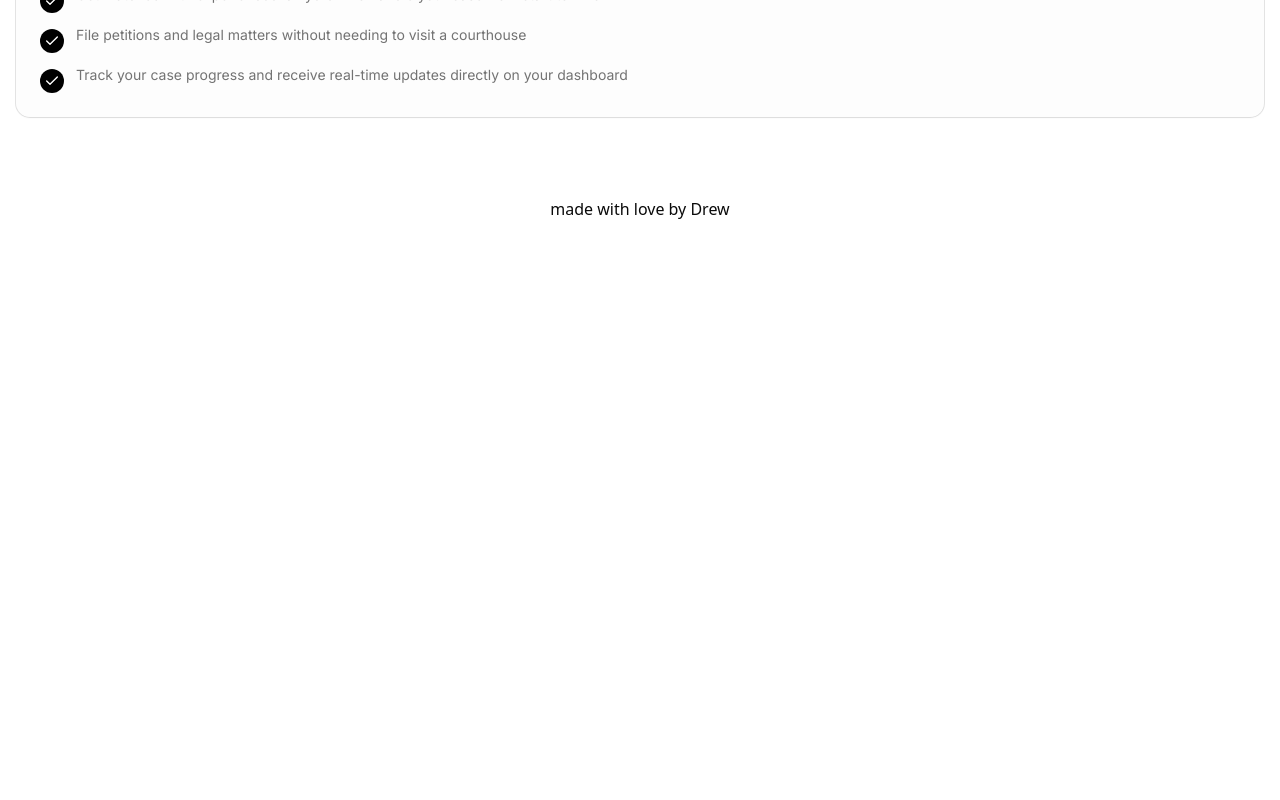
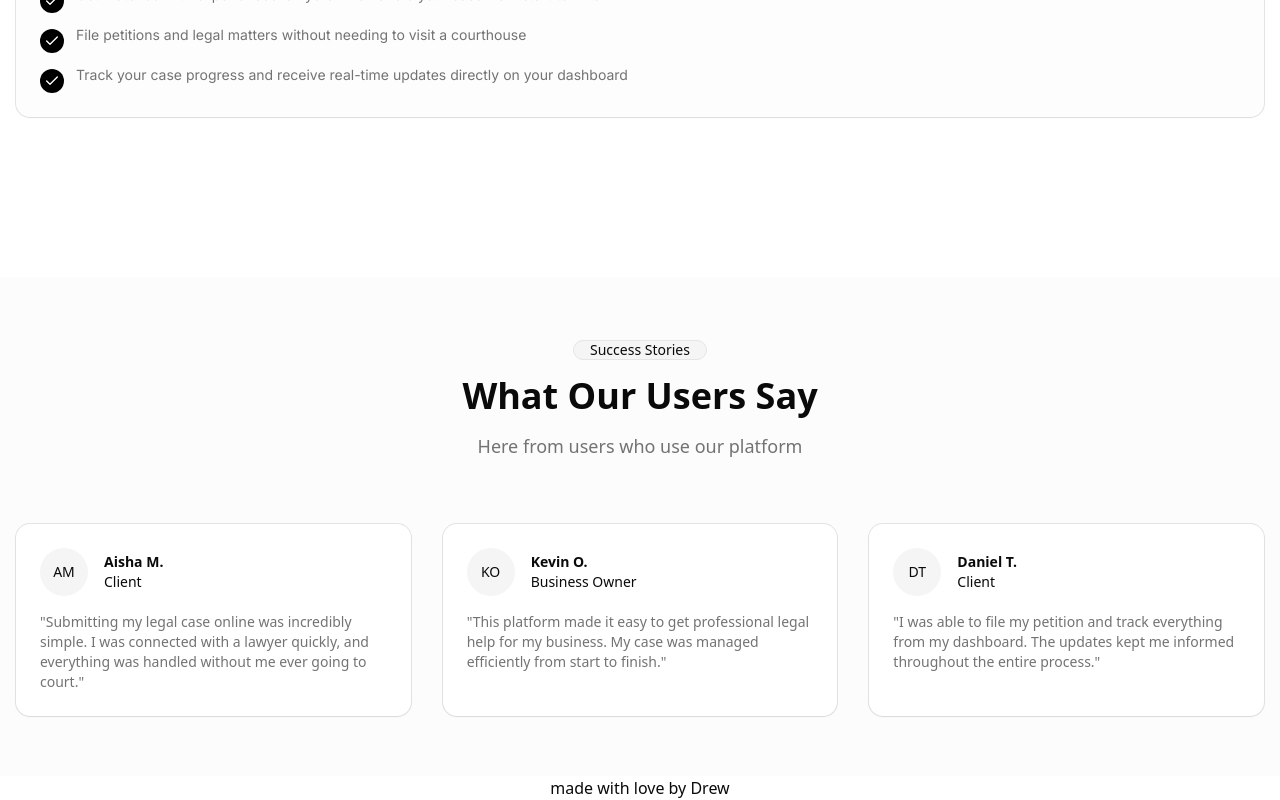
Before and after one commit to Drew-space/law-firm, a Next.js app: page / in a window 1280 px wide. Shown: the part 1867-2667 px from the top of the page. Before the commit the page ends 2088 px from the top, so only its background shows below. Built offline with nearby package versions, Linux system fonts and the light colour scheme; no server answers.

Commit message:
feat: add Testimonial component and integrate it into the home page; update button styles in Hero component

```diff
--- a/app/(main)/page.tsx
+++ b/app/(main)/page.tsx
@@ -1,6 +1,7 @@
 import Hero from "@/components/Hero";
 import HowItWorks from "@/components/How-It-Works";
 import PricingSection from "@/components/PricingSection";
+import Testimonial from "@/components/Testimonial";
 import Image from "next/image";
 
 export default function Home() {
@@ -9,6 +10,7 @@ export default function Home() {
       <Hero />
       <HowItWorks />
       <PricingSection />
+      <Testimonial />
     </main>
   );
 }
--- a/components/Hero.tsx
+++ b/components/Hero.tsx
@@ -22,7 +22,7 @@ const Hero = () => {
           </p>
         </div>
 
-        <button className="h-12 bg-black text-white rounded-full px-8">
+        <button className="h-12 bg-black text-white rounded-full cursor-pointer px-8">
           Get Started
         </button>
       </div>
--- /dev/null
+++ b/components/Testimonial.tsx
@@ -0,0 +1,51 @@
+import React from "react";
+import { Card, CardContent, CardHeader, CardTitle } from "./ui/card";
+import { testimonials } from "@/constants/data";
+import { Badge } from "./ui/badge";
+
+const Testimonial = () => {
+  return (
+    <section className="py-15 mt-20 bg-muted/30 ">
+      <div className="container mx-auto px-4">
+        <div className="text-center mb-16">
+          <Badge
+            variant={"outline"}
+            className="bg-muted px-4 py-1 text-sm font-medium mb-4"
+          >
+            Success Stories
+          </Badge>
+          <h2 className="text-3xl md:text-4xl font-bold mb-4">
+            What Our Users Say
+          </h2>
+          <p className="text-muted-foreground text-lg max-w-2xl mx-auto">
+            Here from users who use our platform
+          </p>
+        </div>
+        <div className="grid grid-cols-1 md:grid-cols-2 lg:grid-cols-3 gap-8">
+          {testimonials.map((testimonial, index) => {
+            return (
+              <Card key={index}>
+                <CardContent>
+                  <div className="flex items-center mb-4">
+                    <div className="w-12 h-12 rounded-full bg-muted flex items-center justify-center mr-4">
+                      <span>{testimonial.initials} </span>
+                    </div>
+                    <div className="">
+                      <h4 className="font-bold"> {testimonial.name} </h4>
+                      <p className=""> {testimonial.role} </p>
+                    </div>
+                  </div>
+                  <p className="text-muted-foreground">
+                    &quot;{testimonial.quote}&quot;
+                  </p>
+                </CardContent>
+              </Card>
+            );
+          })}
+        </div>
+      </div>
+    </section>
+  );
+};
+
+export default Testimonial;
--- /dev/null
+++ b/components/ui/badge.tsx
@@ -0,0 +1,49 @@
+import * as React from "react"
+import { cva, type VariantProps } from "class-variance-authority"
+import { Slot } from "radix-ui"
+
+import { cn } from "@/lib/utils"
+
+const badgeVariants = cva(
+  "group/badge inline-flex h-5 w-fit shrink-0 items-center justify-center gap-1 overflow-hidden rounded-4xl border border-transparent px-2 py-0.5 text-xs font-medium whitespace-nowrap transition-all focus-visible:border-ring focus-visible:ring-[3px] focus-visible:ring-ring/50 has-data-[icon=inline-end]:pr-1.5 has-data-[icon=inline-start]:pl-1.5 aria-invalid:border-destructive aria-invalid:ring-destructive/20 dark:aria-invalid:ring-destructive/40 [&>svg]:pointer-events-none [&>svg]:size-3!",
+  {
+    variants: {
+      variant: {
+        default: "bg-primary text-primary-foreground [a]:hover:bg-primary/80",
+        secondary:
+          "bg-secondary text-secondary-foreground [a]:hover:bg-secondary/80",
+        destructive:
+          "bg-destructive/10 text-destructive focus-visible:ring-destructive/20 dark:bg-destructive/20 dark:focus-visible:ring-destructive/40 [a]:hover:bg-destructive/20",
+        outline:
+          "border-border text-foreground [a]:hover:bg-muted [a]:hover:text-muted-foreground",
+        ghost:
+          "hover:bg-muted hover:text-muted-foreground dark:hover:bg-muted/50",
+        link: "text-primary underline-offset-4 hover:underline",
+      },
+    },
+    defaultVariants: {
+      variant: "default",
+    },
+  }
+)
+
+function Badge({
+  className,
+  variant = "default",
+  asChild = false,
+  ...props
+}: React.ComponentProps<"span"> &
+  VariantProps<typeof badgeVariants> & { asChild?: boolean }) {
+  const Comp = asChild ? Slot.Root : "span"
+
+  return (
+    <Comp
+      data-slot="badge"
+      data-variant={variant}
+      className={cn(badgeVariants({ variant }), className)}
+      {...props}
+    />
+  )
+}
+
+export { Badge, badgeVariants }
```
